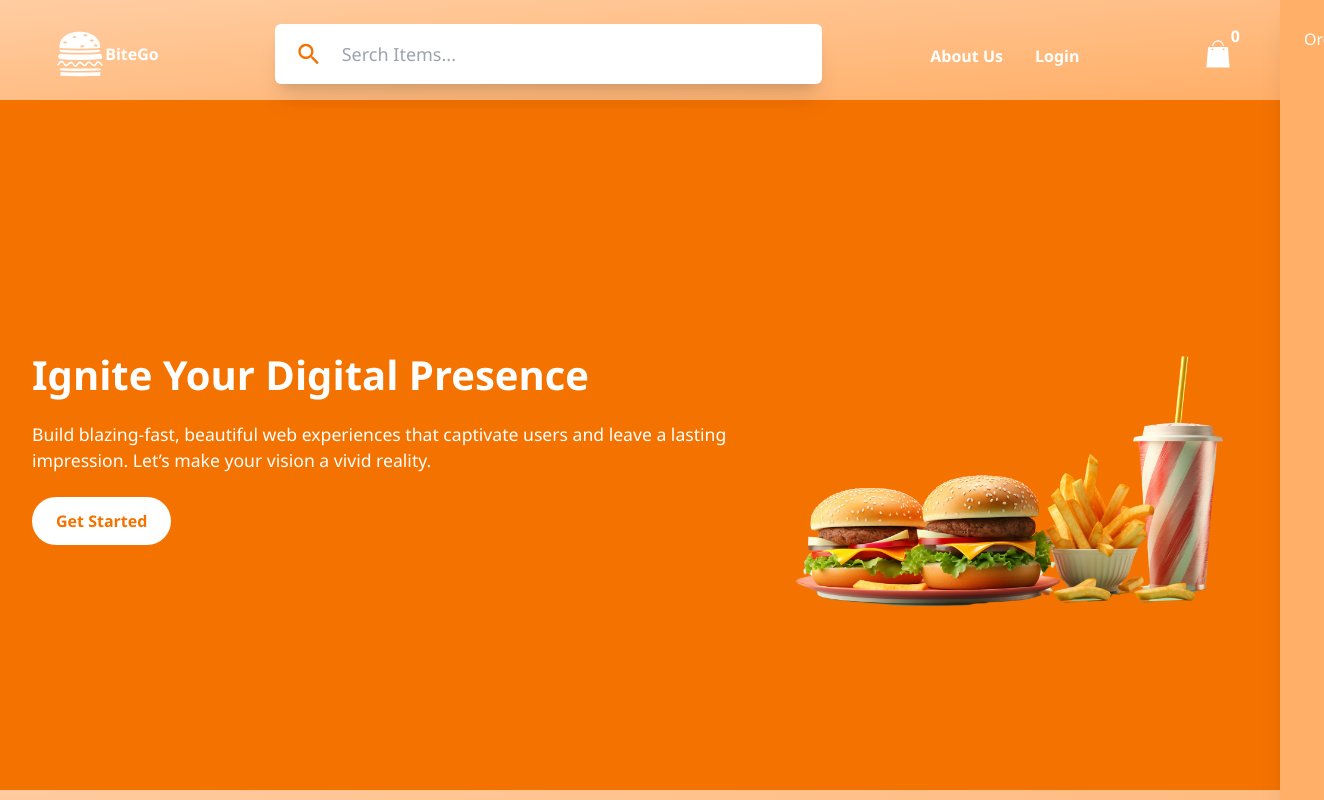
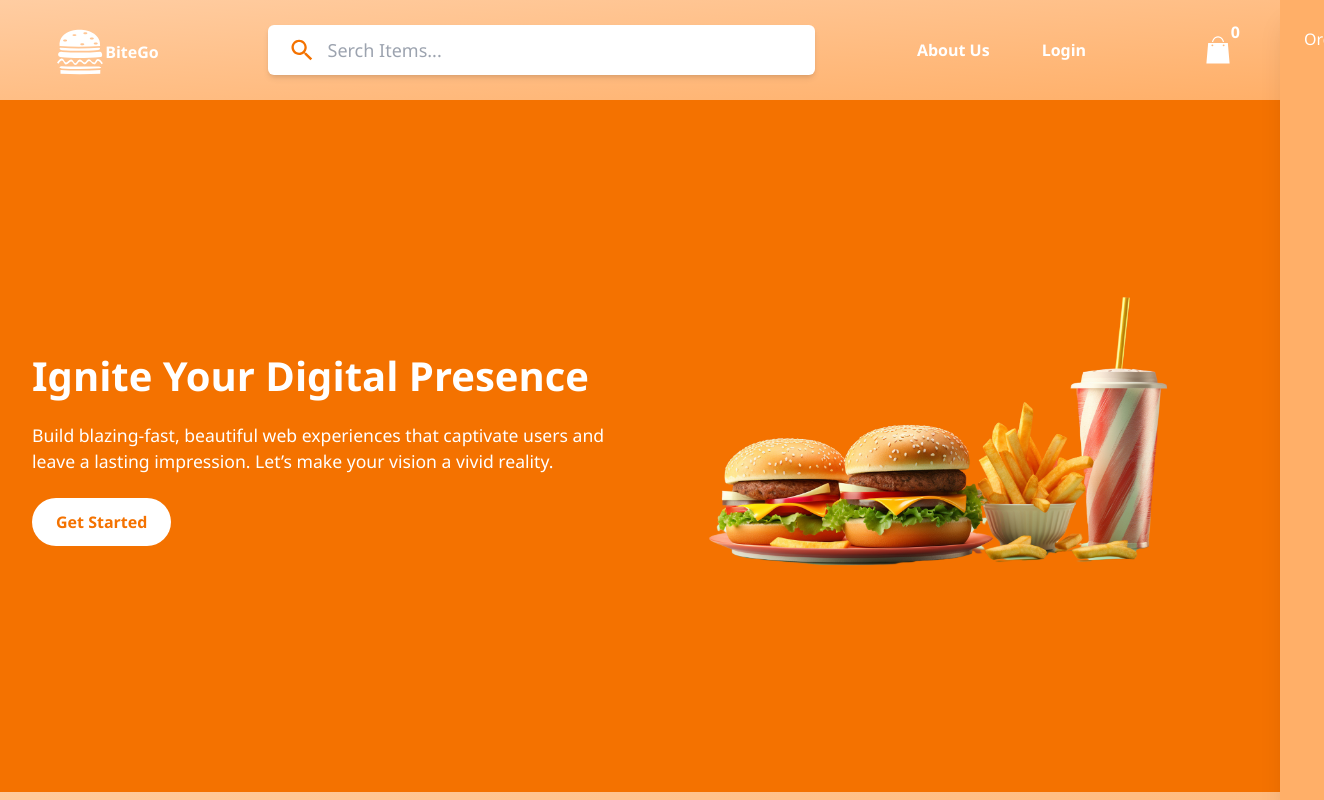
Before and after one commit to SharvariShanbhag/Food-Delivery-Webpage, a React (Vite) app: page / in a window 1280 px wide. Shown: the top 800 px of the page, 1324 px wide, since content can reach past the window. Built offline with nearby package versions, Linux system fonts and the light colour scheme.

Commit message:
Hello to my Food Delivery webpage

```diff
--- a/src/components/Header.css
+++ b/src/components/Header.css
@@ -3,39 +3,33 @@
   color: white;
   display: flex;
   flex-direction: column;
-  padding: 0.5rem 1.5rem;
+  padding: 2rem 1.5rem;
   align-items: center;
   justify-content: center;
   height: auto;
-  /* gap: 10px; */
   margin-bottom: 40px;
-  /* margin-top: 30px; */
-  padding:200px
+  text-align: center;
 }
 
 @media (min-width: 768px) {
   .header {
     flex-direction: row;
-    padding: 0.75rem 2rem;
-    align-items: center;
-    justify-content: center;
+    padding: 4rem 2rem;
+    text-align: left;
   }
 }
 
 @media (min-width: 1400px) {
   .header {
-    max-height: 400px; /* limit height on very large screens */
-    padding-top: 0.5rem; /* reduce vertical padding */
-    padding-bottom: 0.5rem;
+    max-height: 400px;
+    padding-top: 1rem;
+    padding-bottom: 1rem;
   }
 }
 
-
-
-
 .header-text {
   max-width: 750px;
-
+  flex: 1;
 }
 
 .header-text h1 {
@@ -64,13 +58,17 @@
   background-color: #ffdbb5;
 }
 
+.header-image {
+  flex: 1;
+  display: flex;
+  justify-content: center;
+}
+
 .header-image img {
-  margin-top: 150px;
-  margin-bottom: 50px;
-  width: 530px;
-
+  margin: 2rem 0;
+  width: 100%;
+  max-width: 500px;
   border-radius: 1rem;
-  /* box-shadow: 0 10px 20px rgba(0, 0, 0, 0.2); */
   transition: transform 0.5s ease;
 }
 
--- a/src/components/Nav.jsx
+++ b/src/components/Nav.jsx
@@ -18,18 +18,22 @@ function Nav(){
   },[input])
   let items=useSelector(state=>state.cart)
   return(
-    <div className="w-full h-[100px] flex item-center justify-between px-5 md:px-8 sticky top-0 z-50 bg-gradient-to-br from-[#FFCDA2] to-[#FFAF68] ">
+    <div className="w-full flex flex-col md:flex-row items-center justify-between px-4 md:px-8 py-4 md:h-[100px] sticky top-0 z-50 bg-gradient-to-br from-[#FFCDA2] to-[#FFAF68] space-y-4 md:space-y-0">
+
       <div className="w-[150px] h-[100px]  flex justify-center items-center rounded-md  mt-1">
         <GiHamburger className="w-[50px] h-[50px] text-white text-2"/>
       <div className="font-extrabold text-white ">BiteGo</div>
 
       </div>
       {/* <div className="font-bold text-white">BiteGo</div> */}
-      <form className="w-[45%] h-[60px] bg-white flex items-center px-5 gap-5 rounded-md shadow-xl mt-6 md:-[w-70%] " onSubmit={(e)=>e.preventDefault()} >
+      <form className="w-full md:w-[45%] h-[50px] bg-white flex items-center px-5 gap-3 rounded-md shadow-md" onSubmit={(e)=>e.preventDefault()} >
         <IoMdSearch className="text-[#F47200] w-[30px] h-[30px]"/>
         <input type="text" placeholder="Serch Items..." className="w-[100%] outline-none text-[14px] md:text-[18px]" onChange={(e)=>setInput(e.target.value)}value={input}/>
       </form>
       <div className="flex items-center mt-3">
+
+
+      <div className="flex items-center gap-3 md:gap-5 mt-2 md:mt-0">
         <Link
   to="/aboutus"
   className="relative text-white px-4 py-4  rounded-full transition duration-300 hover:after:w-[35px] after:absolute after:left-4 after:bottom-2 after:h-[2px] after:w-0 after:bg-white after:transition-all after:duration-300 font-semibold "
@@ -43,7 +47,7 @@ function Nav(){
 >
   Login
 </Link>
-
+</div>
 
       </div>
       <div className="w-[60px] h-[60px]  flex justify-center items-center rounded-md  mt-6 relative " onClick={()=>{
--- a/src/pages/Home.jsx
+++ b/src/pages/Home.jsx
@@ -47,8 +47,8 @@ let total= Math.floor(subtotal+deliveryFee+taxes)
                 })}
             </div>:null}
 
-            <div className="w-full pt-8 ">
-  <div className="grid grid-cols-1 sm:grid-cols-2 md:grid-cols-3 lg:grid-cols-4 gap-x-32 gap-y-6 max-w-6xl mx-auto">
+            {/* <div className="w-full pt-8 ">
+  <div className="grid grid-cols-1 sm:grid-cols-2 md:grid-cols-3 lg:grid-cols-4 gap-x-6 gap-y-8 px-4 max-w-6xl mx-auto">
     {cate.length>1?cate.map((item) => (
       <Card
         key={item.id}
@@ -61,7 +61,33 @@ let total= Math.floor(subtotal+deliveryFee+taxes)
     )):<div className="flex text-center text-2xl text-[#FF8616] font-semibold pt-8">No Dish Found</div>}
 
   </div>
+</div> */}
+
+
+
+
+<div className="w-full pt-8 ">
+  <div className="grid grid-cols-1 sm:grid-cols-2 md:grid-cols-3 lg:grid-cols-4 gap-6 px-4 max-w-7xl mx-auto">
+
+    {cate.length > 1 ? cate.map((item) => (
+      <Card
+        key={item.id}
+        name={item.food_name}
+        image={item.food_image}
+        price={item.price}
+        id={item.id}
+        type={item.food_type}
+      />
+    )) : <div className="flex text-center text-2xl text-[#FF8616] font-semibold pt-8">No Dish Found</div>}
+  </div>
 </div>
+
+
+
+
+
+
+
 
             {/* <div className={`w-full md:w-[40vw] h-[100%] fixed top-0 right-0 shadow-xl bg-[#FFAF68] p-6 duration-500  overflow-auto transition-all ${showCart? "translate-x-0":"translate-x-full "}
                  `}> */}
```
